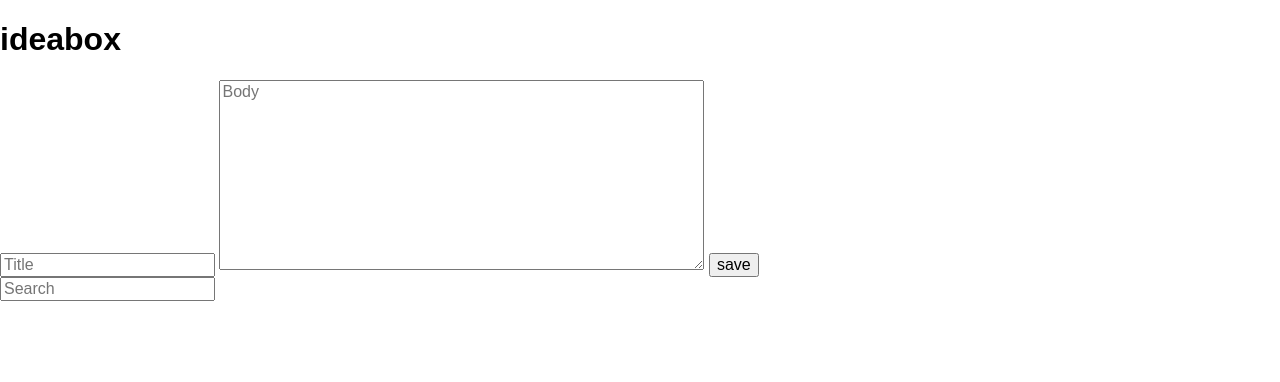
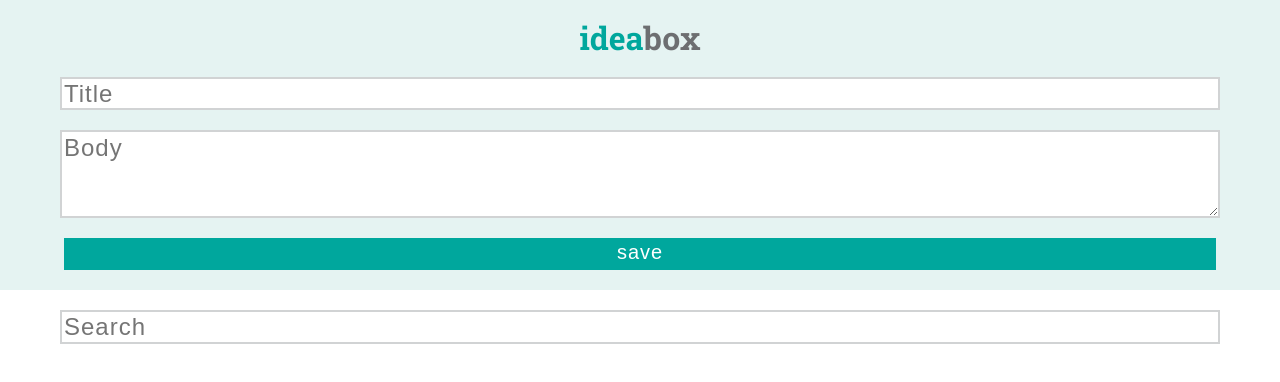
Before and after one commit to letakeane/2DoBox---Pivot, a plain HTML site: page idea-box.html in a window 1280 px wide. Drawn offline with nearby package versions, Linux system fonts and the light colour scheme.

Commit message:
fixed file path

```diff
--- a/idea-box.css
+++ b/idea-box.css
@@ -123,7 +123,6 @@ button{
   border:none;
 }
 
-
 #upvote-button,
 #downvote-button {
   margin-right  :10px;
--- a/idea-box.html
+++ b/idea-box.html
@@ -5,7 +5,7 @@
     <meta charset="utf-8">
     <title>idea-box</title>
     <link rel="stylesheet" href="normalize.css">
-    <link rel="stylesheet" href="/Users/davehubertus/Desktop/untitled-folder/rework.css">
+    <link rel="stylesheet" href="idea-box.css">
     <meta name="viewport" content="width=device-width, initial-scale=1">
     <link href="https://fonts.googleapis.com/css?family=Roboto+Slab:700" rel="stylesheet">
     <link href="https://fonts.googleapis.com/css?family=Open+Sans" rel="stylesheet">
```
